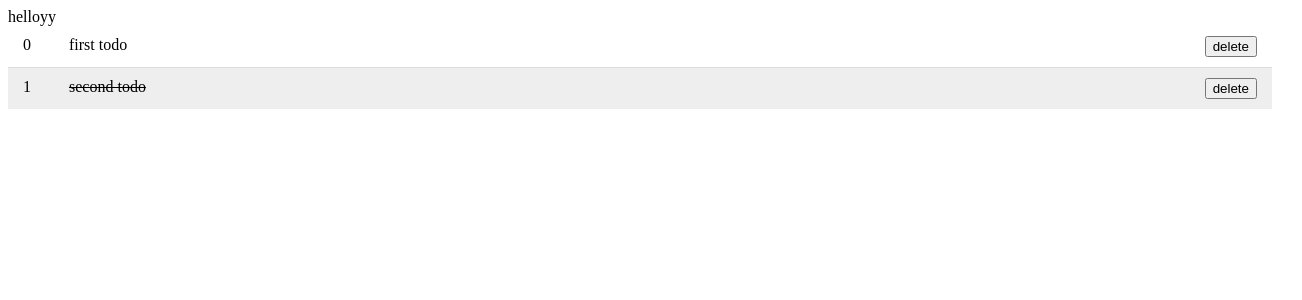
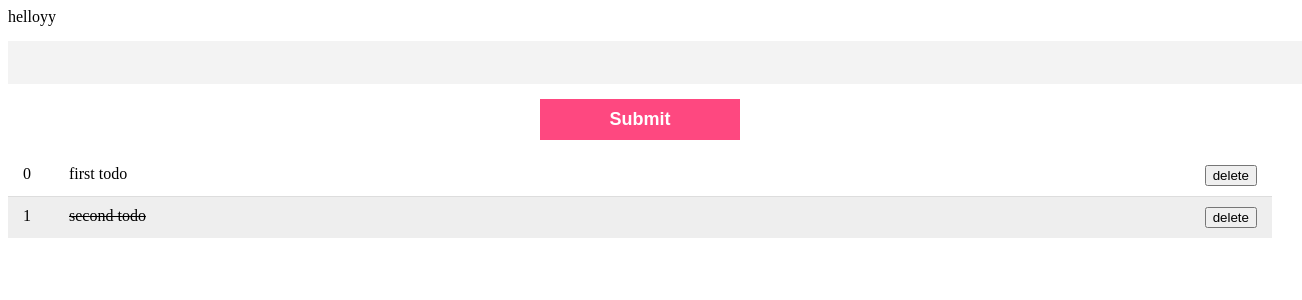
Before and after one commit to rey-arx/Todoist-, an Angular app: page / in a window 1280 px wide. Shown: the top 300 px of the page, 1302 px wide, since content can reach past the window. Built offline with nearby package versions, Linux system fonts and the light colour scheme.

Commit message:
delete module added

```diff
--- a/src/app/components/todos/todos.component.html
+++ b/src/app/components/todos/todos.component.html
@@ -1,8 +1,16 @@
 <div class="todos">
+    <form>
+        <input
+        type="text"
+        name="inputTodo"
+        class="todo-input ">
+
+    </form>
+    <button class="todo-submit">Submit</button>
     <div class="todo" *ngFor="let todo of todos; let i=index" class="todo {{(todo.completed ? 'done' : '')}}" >
         <div class="id">{{i}}</div>
         <div class="content" (click)="toggleDone(i)">{{todo.content}}</div>
         <!-- <button class="delete">{{todo.completed}}</button> -->
-        <button class="delete">delete</button>
+        <button class="delete"(click)="deleteTodo(i)" >delete</button>
     </div>
 </div>
--- a/src/app/components/todos/todos.component.ts
+++ b/src/app/components/todos/todos.component.ts
@@ -29,6 +29,10 @@ this.todos.map((v,i)=>{
   return v;
 })
 }
+deleteTodo(id:any){
 
+      this.todos = this.todos.filter((v,i)=>i !=id);
 
 }
+
+}
```
